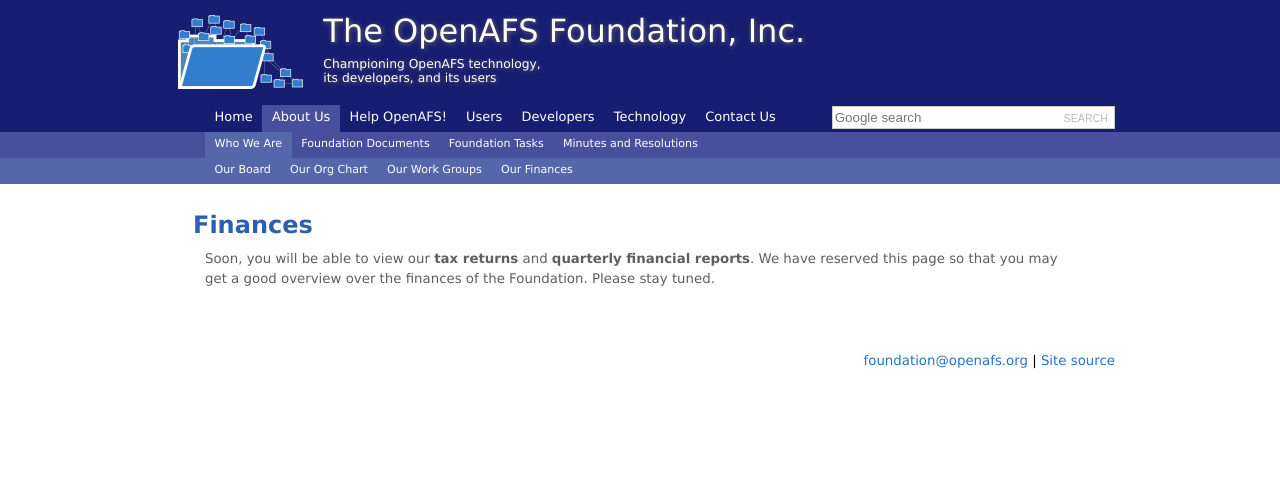
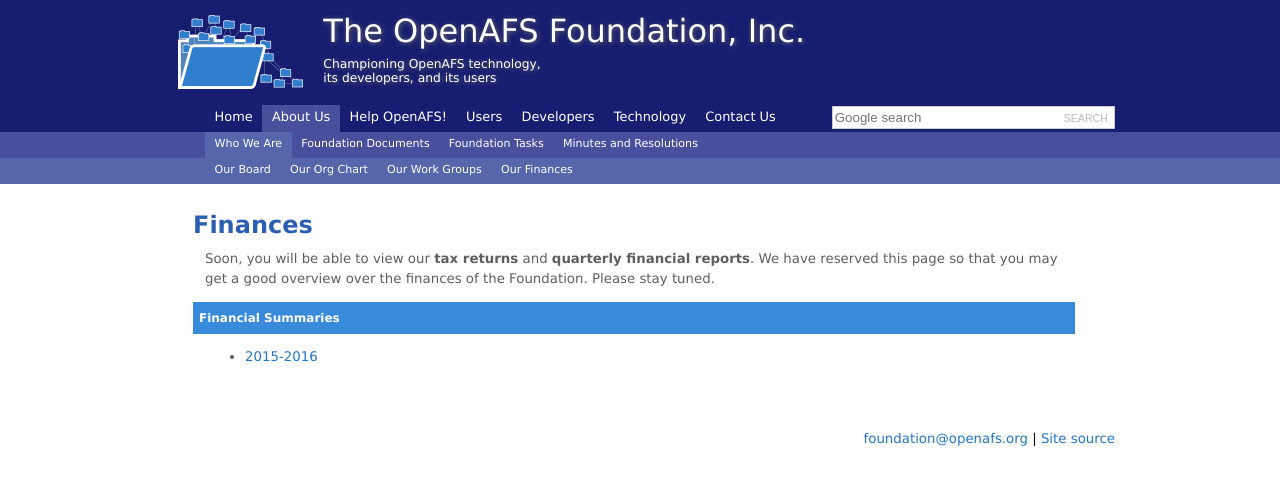
Before and after one commit to openafsfoundation/openafsfoundation.org, a Jekyll site: the page built from about/finance/index.md, in a window 1280 px wide. Shown: the top 486 px of the page. Built offline with Jekyll 4.4.1, drawn with Linux system fonts in a browser that asks for light colours.

Commit message:
Update index.md

```diff
--- a/about/finance/index.md
+++ b/about/finance/index.md
@@ -6,3 +6,7 @@
 ## Finances ##
 
 Soon, you will be able to view our **tax returns** and **quarterly financial reports**.  We have reserved this page so that you may get a good overview over the finances of the Foundation.  Please stay tuned.
+
+### Financial Summaries ###
+
+* [2015-2016]({site.github.url}/docs/financials/Financial_Summary_2015-08-16.pdf)
```
